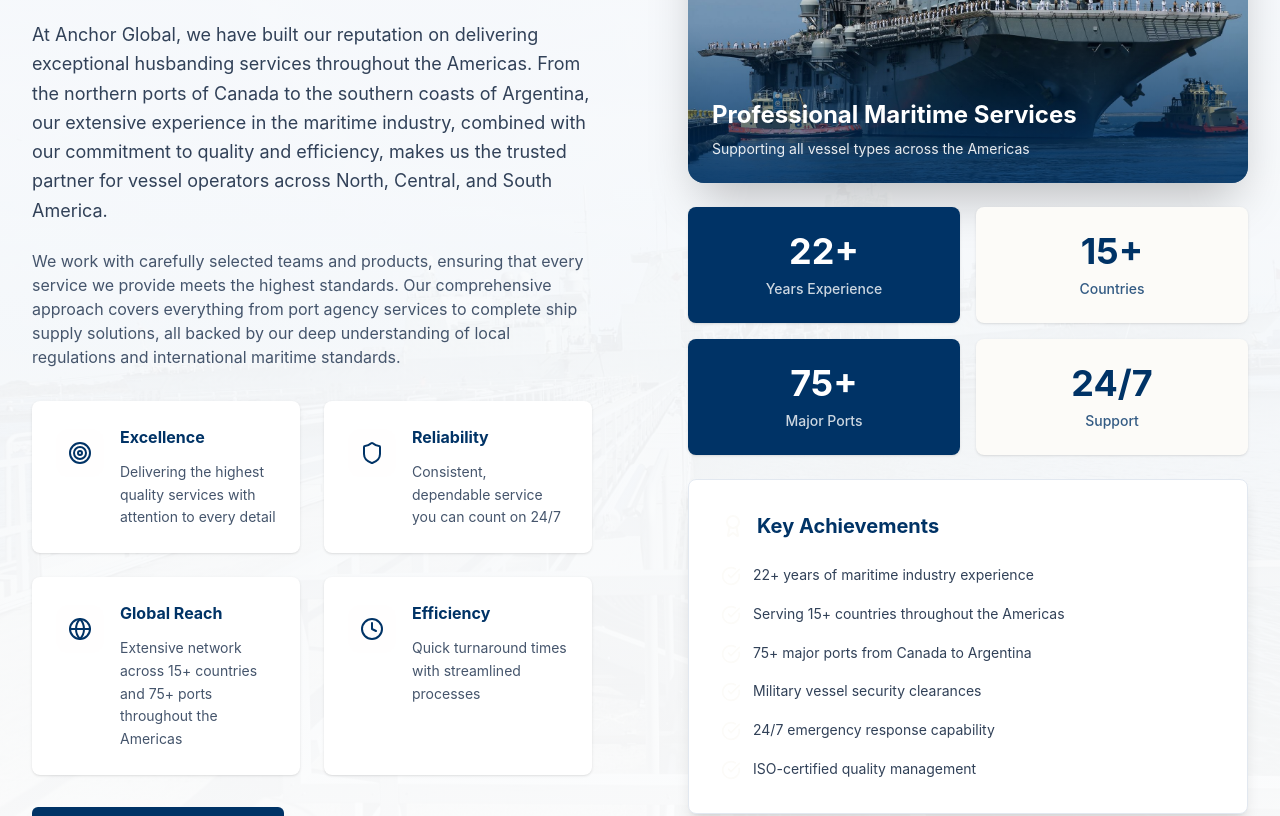
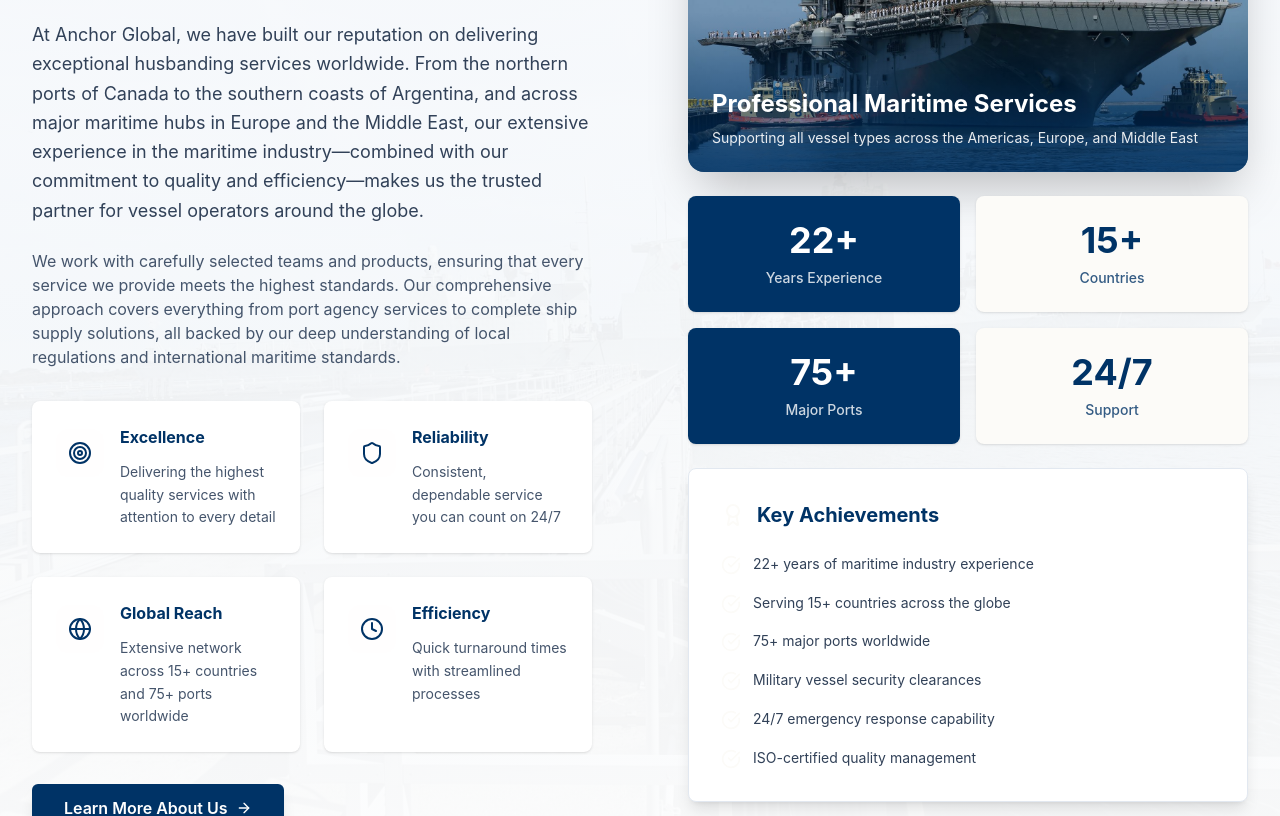
Before and after one commit to mh0712/anchor-global, a Next.js app: page / in a window 1280 px wide. Shown: the part 1260-2076 px from the top of the page. Built offline with nearby package versions, Linux system fonts and the light colour scheme.

Commit message:
Update AboutSection, Footer, GlobalNetworkSection, and HeroSection to reflect global maritime services

```diff
--- a/src/components/ui/about-section.tsx
+++ b/src/components/ui/about-section.tsx
@@ -29,7 +29,7 @@
     {
       icon: Globe,
       title: "Global Reach",
-      description: "Extensive network across 15+ countries and 75+ ports throughout the Americas"
+      description: "Extensive network across 15+ countries and 75+ ports worldwide"
     },
     {
       icon: Clock,
@@ -40,8 +40,8 @@
 
   const achievements = [
     "22+ years of maritime industry experience",
-    "Serving 15+ countries throughout the Americas",
-    "75+ major ports from Canada to Argentina",
+    "Serving 15+ countries across the globe",
+    "75+ major ports worldwide",
     "Military vessel security clearances",
     "24/7 emergency response capability",
     "ISO-certified quality management"
@@ -75,10 +75,7 @@
               </h2>
               <p className="text-lg text-slate-700 mb-6 leading-relaxed">
                 At Anchor Global, we have built our reputation on delivering exceptional
-                husbanding services throughout the Americas. From the northern ports of Canada to the
-                southern coasts of Argentina, our extensive experience in the maritime industry, combined
-                with our commitment to quality and efficiency, makes us the trusted partner for vessel
-                operators across North, Central, and South America.
+                husbanding services worldwide. From the northern ports of Canada to the southern coasts of Argentina, and across major maritime hubs in Europe and the Middle East, our extensive experience in the maritime industry—combined with our commitment to quality and efficiency—makes us the trusted partner for vessel operators around the globe.
               </p>
 
               <p className="text-base text-slate-600 mb-8">
@@ -131,7 +128,7 @@
                   Professional Maritime Services
                 </h3>
                 <p className="text-white/90 text-sm">
-                  Supporting all vessel types across the Americas
+                  Supporting all vessel types across the Americas, Europe, and Middle East
                 </p>
               </div>
             </div>
--- a/src/components/ui/footer.tsx
+++ b/src/components/ui/footer.tsx
@@ -70,7 +70,7 @@
             </div>
             <p className="text-white/80 mb-8 leading-relaxed text-base">
               22 years of excellence in maritime services. Providing comprehensive
-              husbanding solutions throughout the Americas - from Canada to Argentina.
+              husbanding solutions for vessels worldwide, with a presence across the Americas, Europe, and the Middle East.
             </p>
             <div className="space-y-4">
               <div className="flex items-center text-sm hover:text-[rgb(252,251,248)] transition-colors duration-200 cursor-pointer">
--- a/src/components/ui/global-network-section.tsx
+++ b/src/components/ui/global-network-section.tsx
@@ -169,24 +169,6 @@
 
   return (
     <section id="network" className="py-24 md:py-32 bg-gradient-to-b from-slate-50 to-white relative overflow-hidden">
-      {/* Background Images */}
-      <div className="absolute top-0 right-0 w-1/3 h-96 opacity-10">
-        <Image
-          src="/src11.jpg"
-          alt="Global network"
-          fill
-          className="object-cover"
-        />
-      </div>
-      <div className="absolute bottom-0 left-0 w-1/3 h-96 opacity-10">
-        <Image
-          src="/src12.jpg"
-          alt="Port operations"
-          fill
-          className="object-cover"
-        />
-      </div>
-
       <div className="container mx-auto px-6 lg:px-8 relative z-10">
         {/* Header */}
         <div className="text-center mb-16">
@@ -197,8 +179,8 @@
             Our Americas-Wide Network
           </h2>
           <p className="text-lg text-slate-600 max-w-3xl mx-auto">
-            From Canada to Argentina, we provide comprehensive maritime services throughout all of North, Central, and South America.
-            With presence in 15+ countries and 75+ major ports, Anchor Global delivers seamless support wherever your operations take you.
+            We provide comprehensive maritime services for vessels worldwide.
+            With operations in 15+ countries and 75+ major ports, Anchor Global delivers seamless support wherever your operations take you.
           </p>
         </div>
 
@@ -206,28 +188,6 @@
         <div className="mb-20">
           <InteractiveWorldMap />
         </div>
-
-        {/* Summary Stats */}
-        <div className="mt-16 bg-gradient-maritime rounded-2xl p-8 md:p-12">
-          <div className="grid grid-cols-2 md:grid-cols-4 gap-8 text-center">
-            <div>
-              <div className="text-3xl md:text-4xl font-bold text-primary-foreground mb-2">15+</div>
-              <div className="text-primary-foreground/80">Countries</div>
-            </div>
-            <div>
-              <div className="text-3xl md:text-4xl font-bold text-primary-foreground mb-2">75+</div>
-              <div className="text-primary-foreground/80">Major Ports</div>
-            </div>
-            <div>
-              <div className="text-3xl md:text-4xl font-bold text-primary-foreground mb-2">3</div>
-              <div className="text-primary-foreground/80">Regions</div>
-            </div>
-            <div>
-              <div className="text-3xl md:text-4xl font-bold text-primary-foreground mb-2">24/7</div>
-              <div className="text-primary-foreground/80">Global Support</div>
-            </div>
-          </div>
-        </div>
       </div>
     </section>
   );
--- a/src/components/ui/hero-section.tsx
+++ b/src/components/ui/hero-section.tsx
@@ -73,7 +73,7 @@
           {/* Subtitle */}
           <p className="text-xl md:text-2xl text-white/90 mb-8 max-w-4xl mx-auto leading-relaxed font-light">
             <strong className="font-bold">22 years</strong> of experience providing comprehensive husbanding services throughout
-            <strong className="text-[rgb(252,251,248)] font-bold"> North America, Central America, South America, and the Caribbean</strong>
+            <strong className="text-[rgb(252,251,248)] font-bold"> North America, Central America, South America, Caribbean, , Europe, and Middle East</strong>
           </p>
 
           {/* Description */}
```
